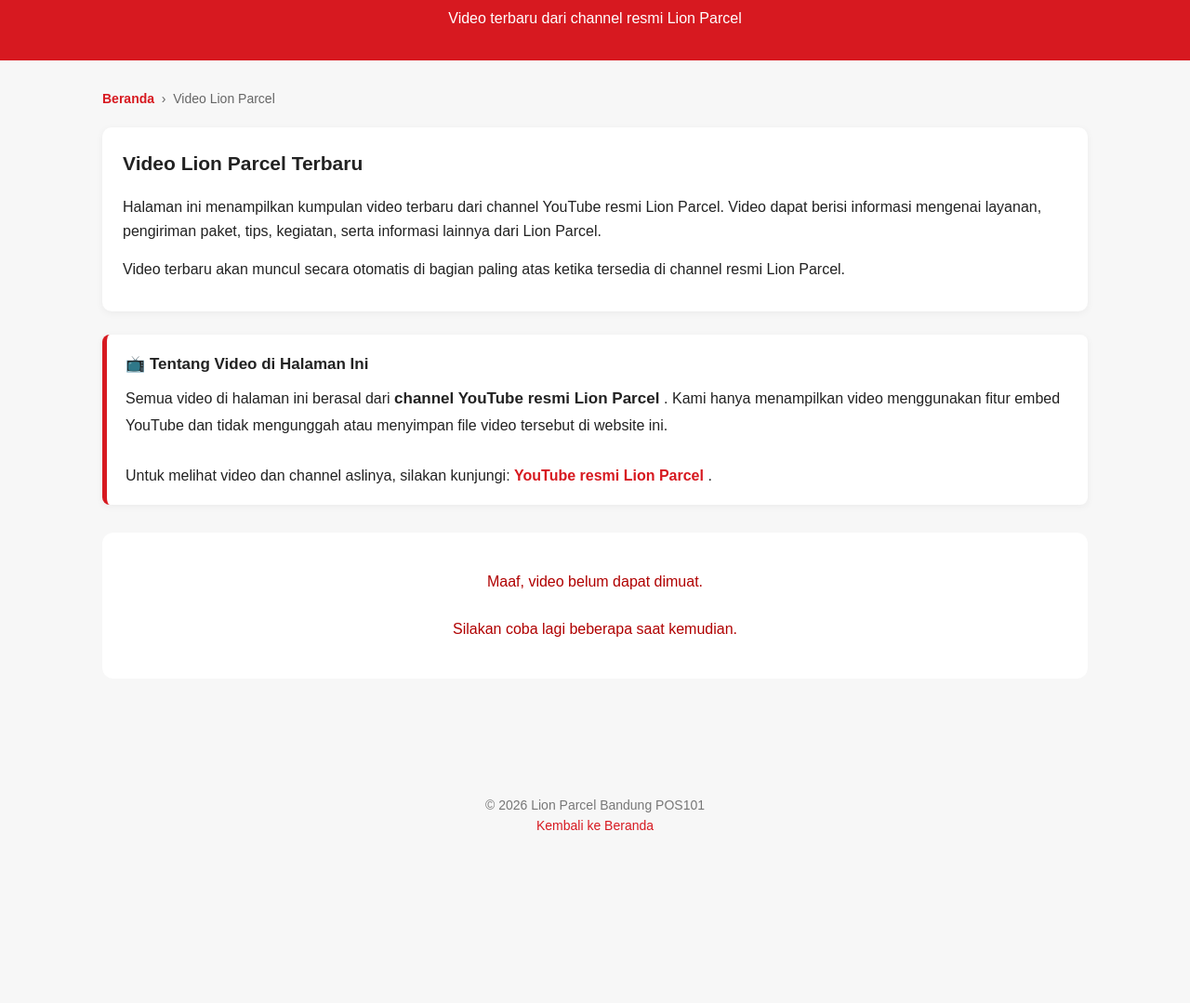
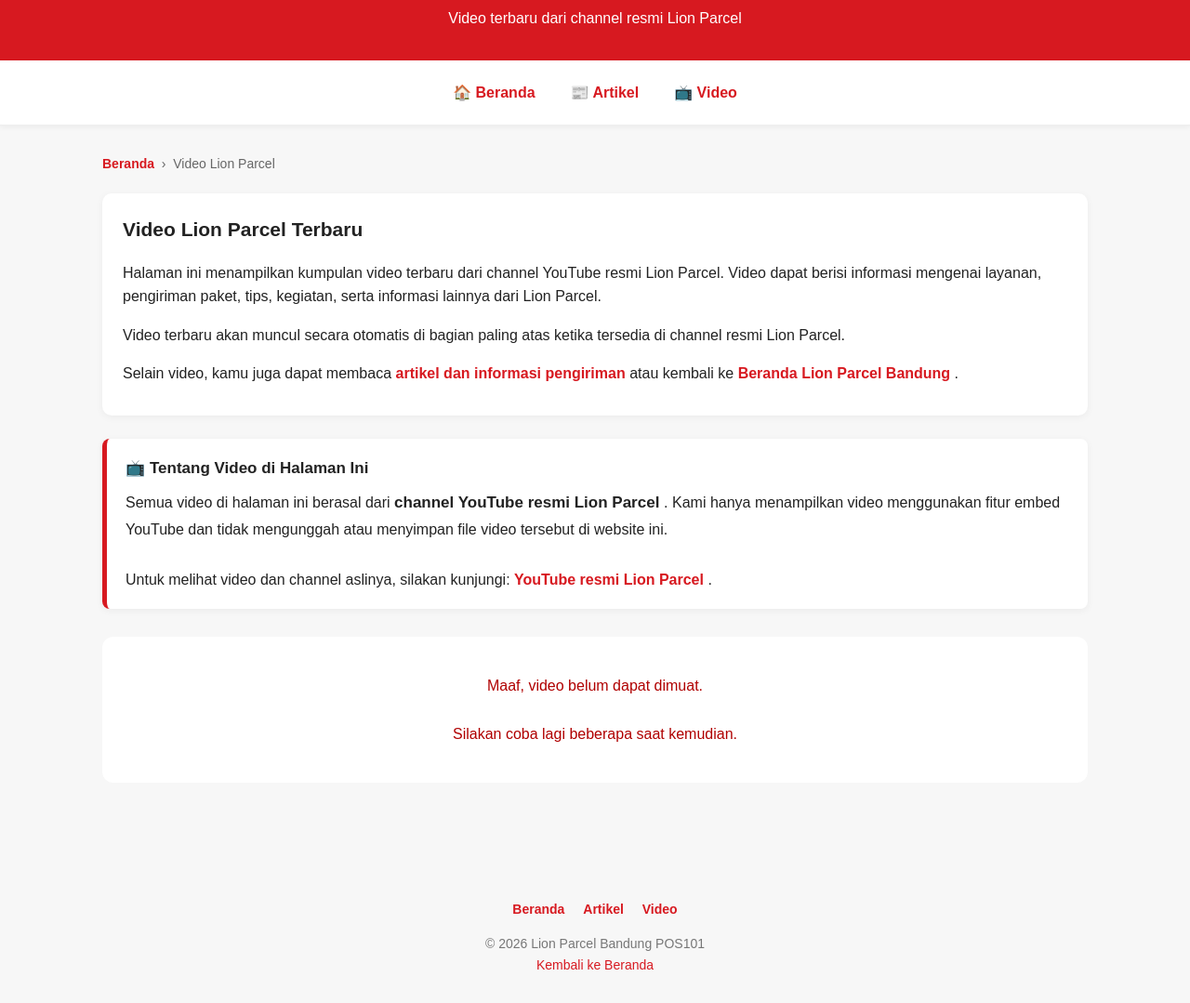
Before and after one commit to lionparcelbandung2001/Lion-parcel-bandung, a plain HTML site: page video/index.html in a window 1280 px wide. Shown: the part 74-1153 px from the top of the page at 93% size. Before the commit the page ends 1004 px from the top, so only its background shows below. Drawn offline with Linux system fonts and the light colour scheme; no server answers.

Commit message:
Update index.html

```diff
--- a/video/index.html
+++ b/video/index.html
@@ -184,6 +184,38 @@
     header p {
       margin: 0;
       font-size: 16px;
+    }
+
+
+    /* =====================================================
+       NAVIGASI ANTAR HALAMAN
+       ===================================================== */
+
+    .page-nav {
+      background: white;
+      display: flex;
+      justify-content: center;
+      align-items: center;
+      gap: 10px;
+      flex-wrap: wrap;
+      padding: 14px 20px;
+      border-bottom: 1px solid #eee;
+      box-shadow: 0 2px 6px rgba(0,0,0,0.05);
+    }
+
+
+    .page-nav a {
+      color: #d71920;
+      text-decoration: none;
+      font-weight: bold;
+      padding: 8px 14px;
+      border-radius: 7px;
+    }
+
+
+    .page-nav a:hover {
+      background: #f7f7f7;
+      text-decoration: underline;
     }
 
 
@@ -410,6 +442,17 @@
     }
 
 
+    .footer-nav {
+      margin-bottom: 15px;
+    }
+
+
+    .footer-nav a {
+      margin: 0 8px;
+      font-weight: bold;
+    }
+
+
     /* =====================================================
        MOBILE
        ===================================================== */
@@ -428,6 +471,18 @@
 
       .container {
         padding: 0 15px;
+      }
+
+
+      .page-nav {
+        gap: 4px;
+        padding: 10px;
+      }
+
+
+      .page-nav a {
+        padding: 7px 9px;
+        font-size: 14px;
       }
 
     }
@@ -457,6 +512,31 @@
   </header>
 
 
+  <!-- =====================================================
+       NAVIGASI ANTAR HALAMAN
+       Beranda ↔ Artikel ↔ Video
+       ===================================================== -->
+
+  <nav
+    class="page-nav"
+    aria-label="Navigasi antar halaman"
+  >
+
+    <a href="../">
+      🏠 Beranda
+    </a>
+
+    <a href="../artikel/">
+      📰 Artikel
+    </a>
+
+    <a href="./">
+      📺 Video
+    </a>
+
+  </nav>
+
+
 
   <main class="container">
 
@@ -470,7 +550,7 @@
       aria-label="Breadcrumb"
     >
 
-      <a href="/">
+      <a href="../">
         Beranda
       </a>
 
@@ -504,6 +584,23 @@
       <p>
         Video terbaru akan muncul secara otomatis di bagian
         paling atas ketika tersedia di channel resmi Lion Parcel.
+      </p>
+
+      <p>
+        Selain video, kamu juga dapat membaca
+        <a
+          href="../artikel/"
+          style="color:#d71920;font-weight:bold;text-decoration:none;"
+        >
+          artikel dan informasi pengiriman
+        </a>
+        atau kembali ke
+        <a
+          href="../"
+          style="color:#d71920;font-weight:bold;text-decoration:none;"
+        >
+          Beranda Lion Parcel Bandung
+        </a>.
       </p>
 
     </section>
@@ -592,11 +689,30 @@
 
   <footer>
 
+    <nav
+      class="footer-nav"
+      aria-label="Navigasi footer"
+    >
+
+      <a href="../">
+        Beranda
+      </a>
+
+      <a href="../artikel/">
+        Artikel
+      </a>
+
+      <a href="./">
+        Video
+      </a>
+
+    </nav>
+
     © 2026 Lion Parcel Bandung POS101
 
     <br>
 
-    <a href="/">
+    <a href="../">
       Kembali ke Beranda
     </a>
 
```
